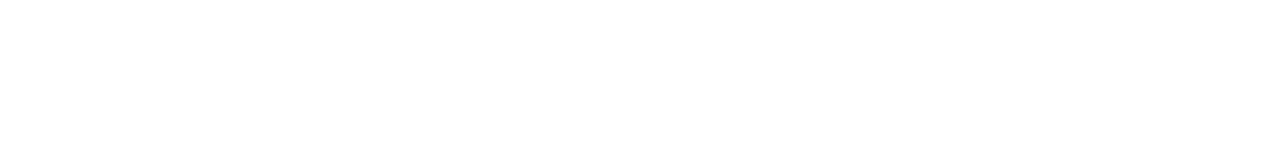
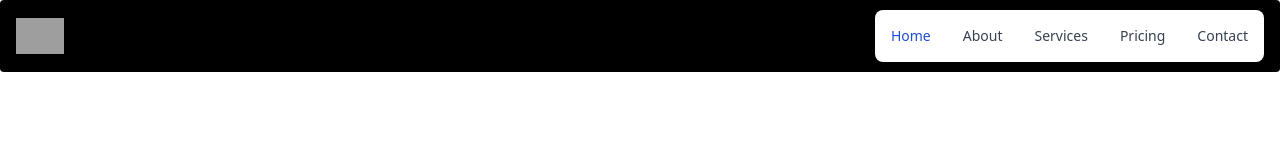
Before and after one commit to elezib/elezib, a plain HTML site: page index.html in a window 1280 px wide. Drawn offline with nearby package versions, Linux system fonts and the light colour scheme; grey boxes are pictures that could not be loaded.

Commit message:
tailwind

```diff
--- a/index.html
+++ b/index.html
@@ -4,9 +4,54 @@
   <meta charset="UTF-8">
   <meta http-equiv="X-UA-Compatible" content="IE=edge">
   <meta name="viewport" content="width=device-width, initial-scale=1.0">
+  <script src="https://cdn.tailwindcss.com"></script>
+  <script>
+    tailwind.config = {
+      theme: {
+        extend: {
+          colors: {
+            clifford: '#da373d',
+          }
+        }
+      }
+    }
+  </script>
   <title>Document</title>
 </head>
 <body>
 
+<nav class="bg-black border-gray-200 px-2 sm:px-4 py-2.5 rounded dark:bg-gray-900">
+  <div class="container flex flex-wrap items-center justify-between mx-auto">
+    <a href="#" class="flex items-center">
+        <img src="https://flowbite.com/docs/images/logo.svg" class="h-6 mr-3 sm:h-9" alt="Flowbite Logo" />
+        <span class="self-center text-xl font-semibold whitespace-nowrap dark:text-white">Flowbite</span>
+    </a>
+    <button data-collapse-toggle="navbar-default" type="button" class="inline-flex items-center p-2 ml-3 text-sm text-gray-500 rounded-lg md:hidden hover:bg-gray-100 focus:outline-none focus:ring-2 focus:ring-gray-200 dark:text-gray-400 dark:hover:bg-gray-700 dark:focus:ring-gray-600" aria-controls="navbar-default" aria-expanded="false">
+      <span class="sr-only">Open main menu</span>
+      <svg class="w-6 h-6" aria-hidden="true" fill="currentColor" viewBox="0 0 20 20" xmlns="http://www.w3.org/2000/svg"><path fill-rule="evenodd" d="M3 5a1 1 0 011-1h12a1 1 0 110 2H4a1 1 0 01-1-1zM3 10a1 1 0 011-1h12a1 1 0 110 2H4a1 1 0 01-1-1zM3 15a1 1 0 011-1h12a1 1 0 110 2H4a1 1 0 01-1-1z" clip-rule="evenodd"></path></svg>
+    </button>
+    <div class="hidden w-full md:block md:w-auto" id="navbar-default">
+      <ul class="flex flex-col p-4 mt-4 border border-gray-100 rounded-lg bg-gray-50 md:flex-row md:space-x-8 md:mt-0 md:text-sm md:font-medium md:border-0 md:bg-white dark:bg-gray-800 md:dark:bg-gray-900 dark:border-gray-700">
+        <li>
+          <a href="#" class="block py-2 pl-3 pr-4 text-white bg-blue-700 rounded md:bg-transparent md:text-blue-700 md:p-0 dark:text-white" aria-current="page">Home</a>
+        </li>
+        <li>
+          <a href="#" class="block py-2 pl-3 pr-4 text-gray-700 rounded hover:bg-gray-100 md:hover:bg-transparent md:border-0 md:hover:text-blue-700 md:p-0 dark:text-gray-400 md:dark:hover:text-white dark:hover:bg-gray-700 dark:hover:text-white md:dark:hover:bg-transparent">About</a>
+        </li>
+        <li>
+          <a href="#" class="block py-2 pl-3 pr-4 text-gray-700 rounded hover:bg-gray-100 md:hover:bg-transparent md:border-0 md:hover:text-blue-700 md:p-0 dark:text-gray-400 md:dark:hover:text-white dark:hover:bg-gray-700 dark:hover:text-white md:dark:hover:bg-transparent">Services</a>
+        </li>
+        <li>
+          <a href="#" class="block py-2 pl-3 pr-4 text-gray-700 rounded hover:bg-gray-100 md:hover:bg-transparent md:border-0 md:hover:text-blue-700 md:p-0 dark:text-gray-400 md:dark:hover:text-white dark:hover:bg-gray-700 dark:hover:text-white md:dark:hover:bg-transparent">Pricing</a>
+        </li>
+        <li>
+          <a href="#" class="block py-2 pl-3 pr-4 text-gray-700 rounded hover:bg-gray-100 md:hover:bg-transparent md:border-0 md:hover:text-blue-700 md:p-0 dark:text-gray-400 md:dark:hover:text-white dark:hover:bg-gray-700 dark:hover:text-white md:dark:hover:bg-transparent">Contact</a>
+        </li>
+      </ul>
+    </div>
+  </div>
+</nav>
+
+
 </body>
 </html>
```
